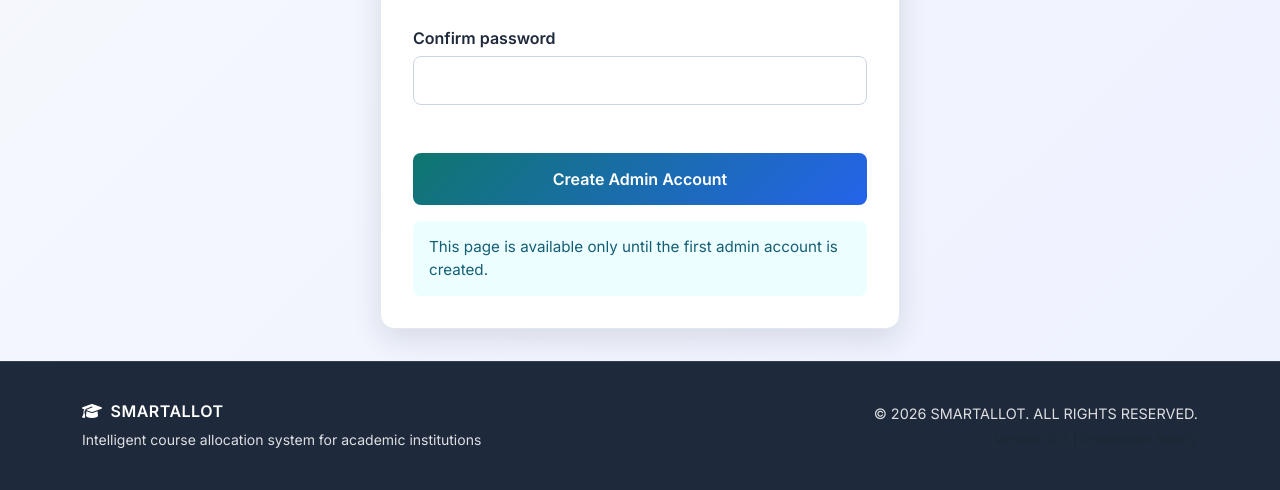
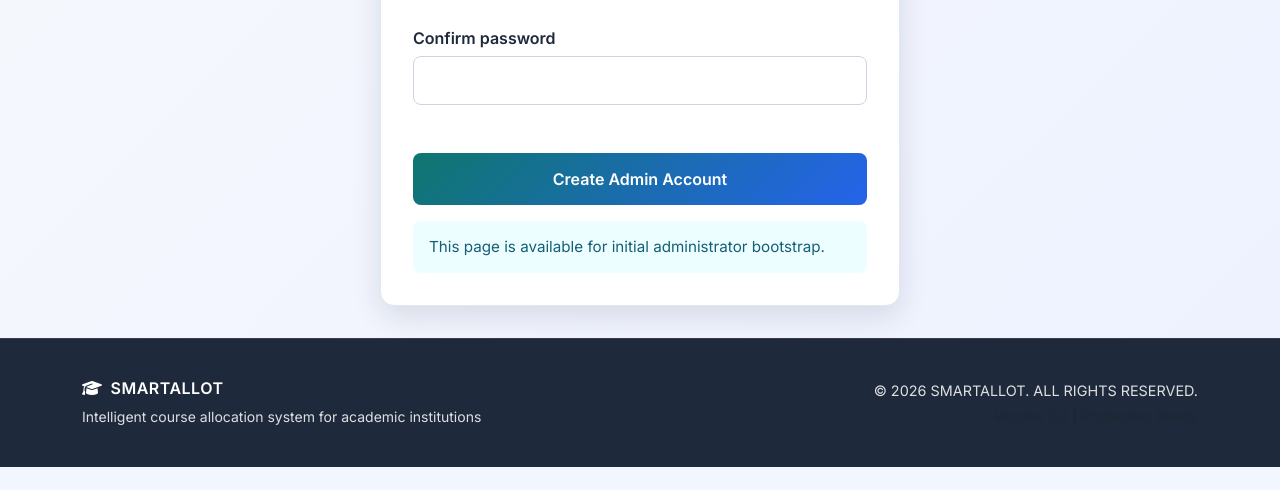
Before and after one commit to prathmeshdeshm/Smartallot-Major-Minor-Allocation-System, a Django app: page /accounts/admin/setup/ in a window 1280 px wide. Shown: the part 842-1332 px from the top of the page. After the commit the page ends 1309 px from the top, so only its background shows below. Run offline with Django 5.2, Linux system fonts and the light colour scheme; parts of the project's set-up code (start-up, migrations or seed data) failed here and were passed over.

Commit message:
Keep admin setup module visible from login

```diff
--- a/core/views.py
+++ b/core/views.py
@@ -249,19 +249,20 @@ def admin_login(request):
 
     return render(request, 'core/admin_login.html', {
         'form': form,
-        'can_create_admin_account': not admin_account_exists(),
     })
 
 
 def admin_account_setup(request):
-    if admin_account_exists():
-        messages.info(request, "An admin account already exists.")
-        return redirect('admin_login')
-
     if request.user.is_authenticated and (request.user.is_staff or request.user.is_superuser):
         return redirect('admin_dashboard')
 
+    setup_locked = admin_account_exists()
+
     if request.method == 'POST':
+        if setup_locked:
+            messages.info(request, "An admin account already exists.")
+            return redirect('admin_login')
+
         form = AdminAccountCreationForm(request.POST)
         if form.is_valid():
             user = form.save()
@@ -273,6 +274,7 @@ def admin_account_setup(request):
 
     return render(request, 'core/admin_account_setup.html', {
         'form': form,
+        'setup_locked': setup_locked,
     })
 
 
--- a/templates/core/admin_account_setup.html
+++ b/templates/core/admin_account_setup.html
@@ -108,6 +108,15 @@
         </div>
 
         <div class="setup-body">
+            {% if setup_locked %}
+            <div class="alert alert-warning" role="alert">
+                An admin account already exists. This page is only for first-time bootstrap.
+            </div>
+            <div class="d-grid gap-2">
+                <a href="{% url 'admin_login' %}" class="btn-setup text-decoration-none text-center">Back to Admin
+                    Login</a>
+            </div>
+            {% else %}
             {% if form.non_field_errors %}
             <div class="alert alert-danger">{{ form.non_field_errors }}</div>
             {% endif %}
@@ -160,9 +169,10 @@
                     <button type="submit" class="btn-setup">Create Admin Account</button>
                 </div>
             </form>
+            {% endif %}
 
             <div class="help-text">
-                This page is available only until the first admin account is created.
+                This page is available for initial administrator bootstrap.
             </div>
         </div>
     </div>
--- a/templates/core/admin_login.html
+++ b/templates/core/admin_login.html
@@ -220,15 +220,13 @@
                 <i class="fas fa-key"></i>
                 <a href="{% url 'forgot_password' %}" class="footer-link">Reset password with OTP</a>
             </p>
-            {% if can_create_admin_account %}
             <p class="mb-2">
                 <i class="fas fa-user-plus"></i>
-                <a href="{% url 'admin_account_setup' %}" class="footer-link">Create the first admin account</a>
+                <a href="{% url 'admin_account_setup' %}" class="footer-link">Admin account setup</a>
             </p>
-            {% endif %}
             <div class="footer-note">
                 <i class="fas fa-info-circle"></i>
-                Admin accounts are created by system administrators only
+                Use this page to bootstrap the first admin account.
             </div>
         </div>
     </div>
```
Also changed, not shown: core/tests.py (+14 -1 lines).
